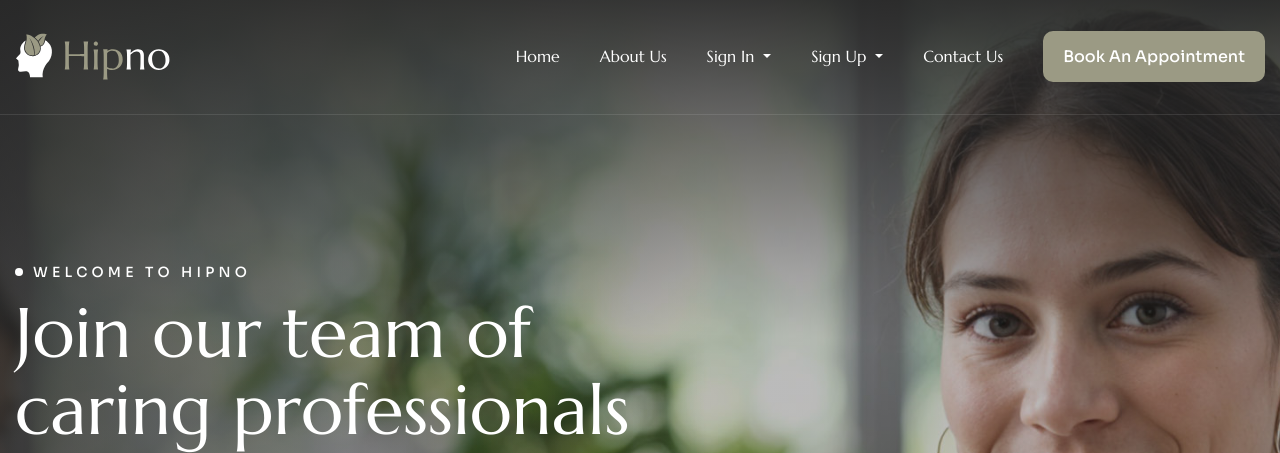
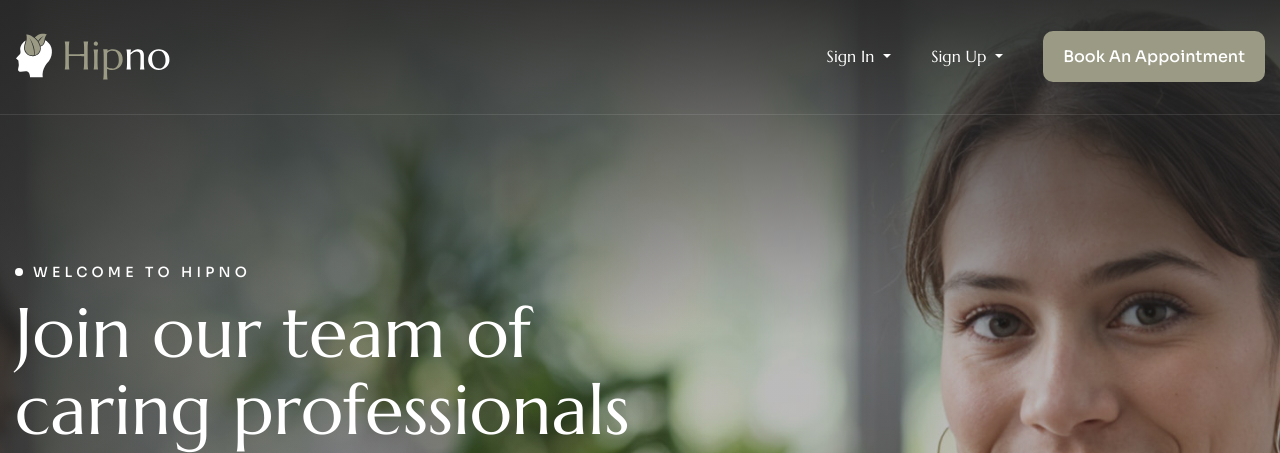
Before and after one commit to readywebsites/hipno, a Django app: page / in a window 1280 px wide. Shown: the top 453 px of the page. Run offline with Django 5.2, Linux system fonts and the light colour scheme; some libraries are stand-ins or nearby versions.

Commit message:
updates nav-bar code

```diff
--- a/templates/index.html
+++ b/templates/index.html
@@ -60,16 +60,15 @@
 	<div class="collapse navbar-collapse main-menu">
     <div class="nav-menu-wrapper">
         <ul class="navbar-nav mr-auto" id="menu">
-            <li class="nav-item"><a class="nav-link" href="{% url 'index' %}">Home</a></li>
-            <li class="nav-item"><a class="nav-link" href="{% url 'about' %}">About Us</a></li>
-
+            <!-- Show these links ONLY when user is logged in -->
             {% if user.is_authenticated %}
-                <!-- Show these when user is logged in -->
+                <li class="nav-item"><a class="nav-link" href="{% url 'index' %}">Home</a></li>
+                <li class="nav-item"><a class="nav-link" href="{% url 'about' %}">About Us</a></li>
                 <li class="nav-item"><a class="nav-link" href="{% url 'profile' %}">Profile</a></li>
                 <li class="nav-item"><a class="nav-link" href="{% url 'contact' %}">Contact Us</a></li>
                 <li class="nav-item"><a class="nav-link" href="{% url 'logout' %}">Logout</a></li>
             {% else %}
-                <!-- Show these when user is not logged in -->
+                <!-- Show these links ONLY when user is NOT logged in -->
                 <li class="nav-item dropdown">
                     <a class="nav-link dropdown-toggle" href="#" id="signinDropdown" role="button" data-bs-toggle="dropdown" aria-expanded="false">
                         Sign In
@@ -88,9 +87,9 @@
                         <li class="nav-item"><a class="nav-link" href="{% url 'signup_patient' %}">As Patient</a></li>
                     </ul>
                 </li>
-                <li class="nav-item"><a class="nav-link" href="{% url 'contact' %}">Contact Us</a></li>
             {% endif %}
 
+            <!-- Show Book Appointment for both logged-in and logged-out users -->
             <li class="nav-item highlighted-menu"><a class="nav-link" href="{% url 'book_appointment' %}">Book Appointment</a></li>
         </ul>
     </div>
```
